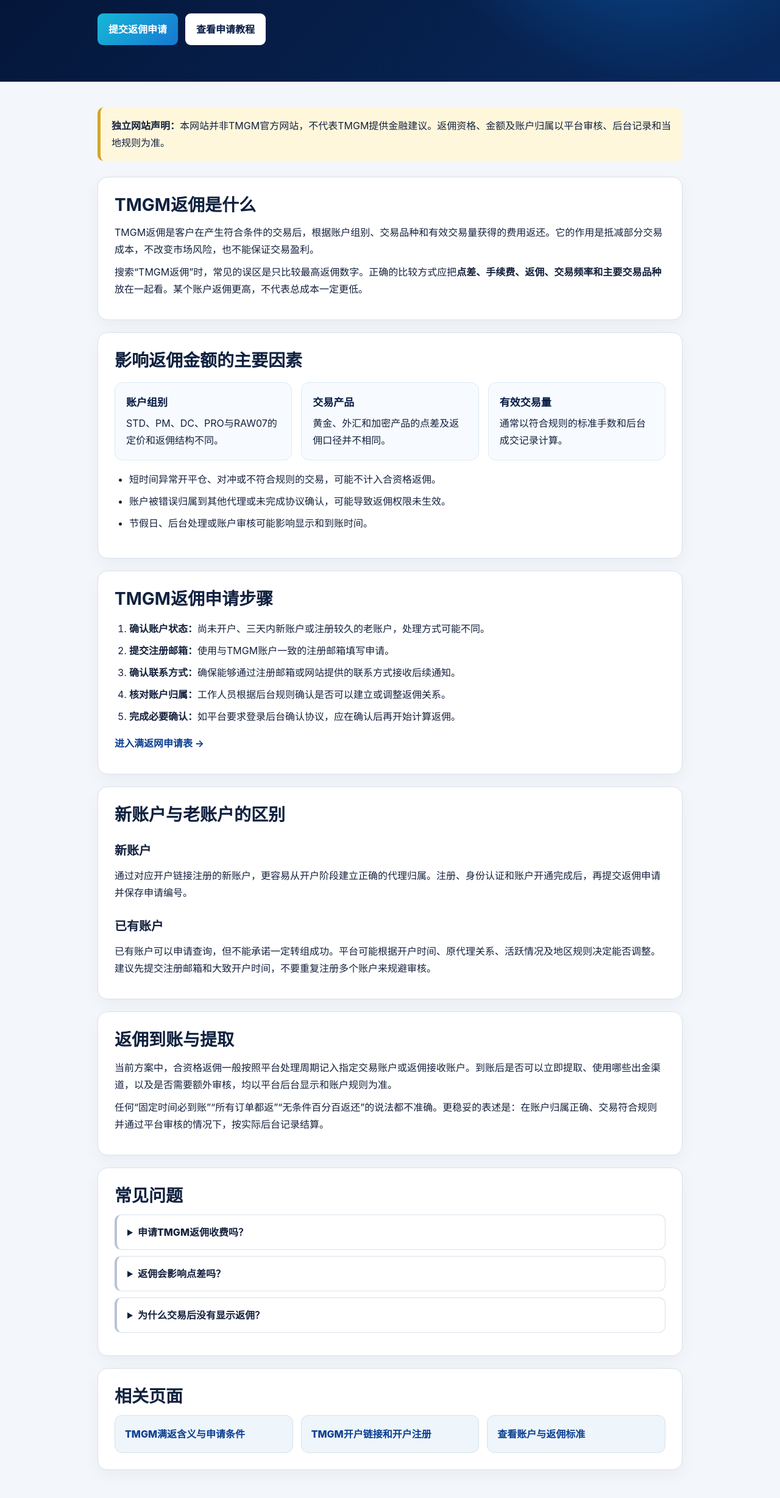
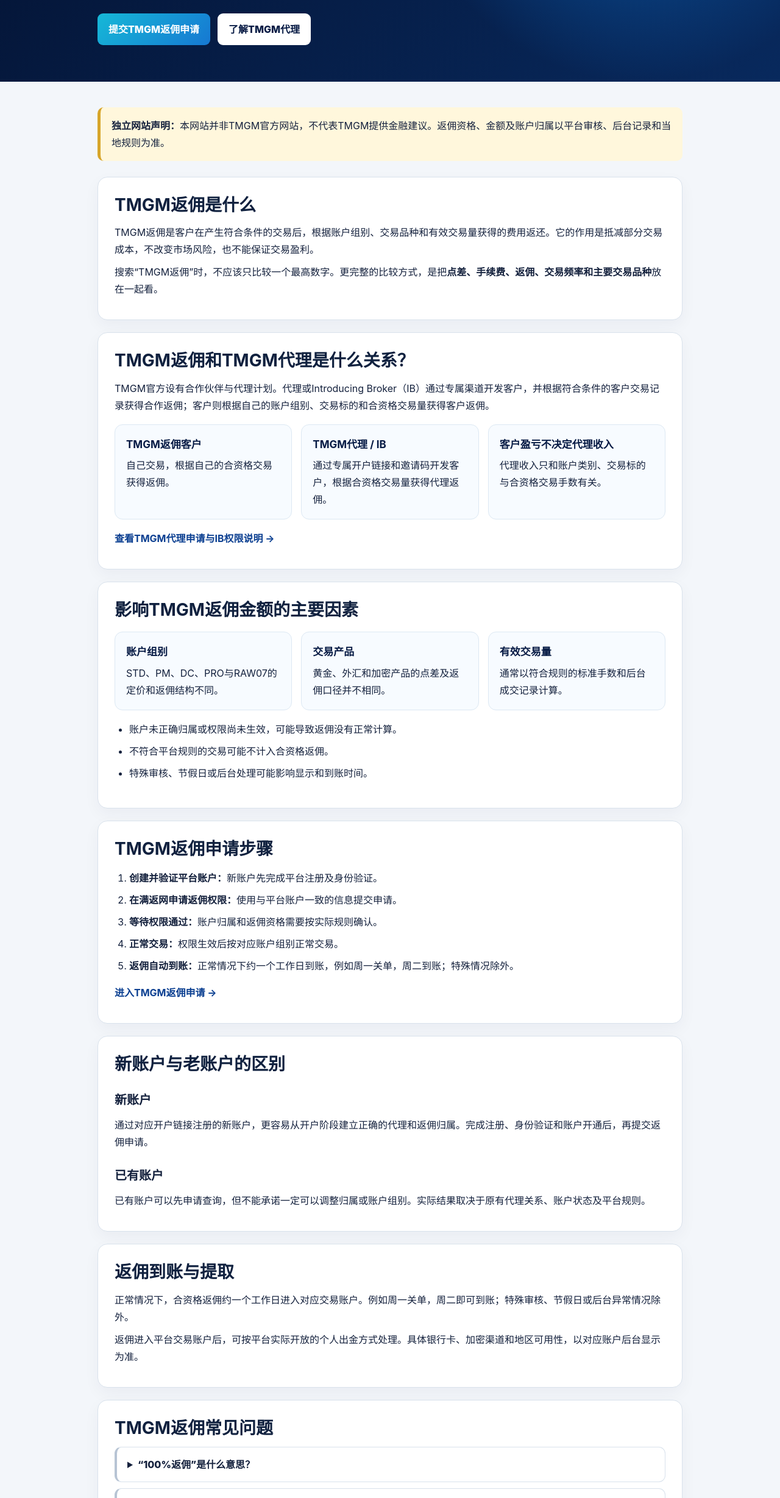
Before and after one commit to 327979420/tmgm-full-rebate, a plain HTML site: page tmgm-fan-yong.html in a window 1280 px wide. Shown: the part 343-2800 px from the top of the page at 61% size. Drawn offline with Linux system fonts and the light colour scheme.

Commit message:
Strengthen TMGM rebate and agent topic links

```diff
--- a/tmgm-fan-yong.html
+++ b/tmgm-fan-yong.html
@@ -3,30 +3,32 @@
 <head>
 <meta charset="utf-8">
 <meta name="viewport" content="width=device-width,initial-scale=1">
-<title>TMGM返佣申请｜返佣标准、结算方式和常见问题</title>
-<meta name="description" content="TMGM返佣申请指南：了解账户类型、返佣计算、结算方式、新老账户区别及申请步骤。满返网为独立客户服务网站，并非TMGM官方网站。">
+<title>TMGM返佣申请｜返佣标准、结算方式和常见问题｜满返网</title>
+<meta name="description" content="TMGM返佣申请指南：了解TMGM账户类型、返佣计算、一个工作日结算、新老账户区别、TMGM代理与IB合作关系及申请步骤。">
 <meta name="robots" content="index,follow,max-image-preview:large">
 <link rel="canonical" href="https://max-rebate.com/tmgm-fan-yong.html">
+<link rel="icon" type="image/svg+xml" href="/favicon.svg">
 <meta property="og:type" content="article">
 <meta property="og:title" content="TMGM返佣申请｜返佣标准、结算方式和常见问题">
-<meta property="og:description" content="了解TMGM返佣申请条件、账户组别和到账流程。">
+<meta property="og:description" content="了解TMGM返佣申请条件、账户组别、到账流程，以及TMGM代理与返佣的关系。">
 <meta property="og:url" content="https://max-rebate.com/tmgm-fan-yong.html">
 <link rel="stylesheet" href="seo-pages.css">
-<script type="application/ld+json">{"@context":"https://schema.org","@type":"FAQPage","mainEntity":[{"@type":"Question","name":"TMGM返佣怎么计算？","acceptedAnswer":{"@type":"Answer","text":"返佣通常根据账户组别、交易产品、合资格标准手数和平台后台记录计算。不同账户的点差、手续费和返佣结构不同，最终金额以平台审核为准。"}},{"@type":"Question","name":"TMGM返佣什么时候到账？","acceptedAnswer":{"@type":"Answer","text":"合资格交易通常在订单平仓后的平台处理周期内结算，具体时间受后台处理、账户状态和节假日影响。"}},{"@type":"Question","name":"申请返佣需要提供密码吗？","acceptedAnswer":{"@type":"Answer","text":"不需要。正规申请不应要求交易密码、投资者密码、验证码、银行卡资料或证件图片。"}}]}</script>
+<script type="application/ld+json">{"@context":"https://schema.org","@type":"FAQPage","mainEntity":[{"@type":"Question","name":"TMGM返佣怎么计算？","acceptedAnswer":{"@type":"Answer","text":"返佣通常根据账户组别、交易产品、合资格标准手数和平台后台记录计算。不同账户的点差、手续费和返佣结构不同，最终金额以平台审核为准。"}},{"@type":"Question","name":"TMGM返佣什么时候到账？","acceptedAnswer":{"@type":"Answer","text":"正常情况下，合资格返佣约一个工作日到账。例如周一关单，周二可以到账；特殊情况可能需要更长时间。"}},{"@type":"Question","name":"TMGM代理和返佣是什么关系？","acceptedAnswer":{"@type":"Answer","text":"TMGM代理或IB通过专属开户链接和邀请码开发客户，代理返佣通常与客户账户类别、交易标的和合资格交易量有关；客户则可以根据自己的账户和交易记录获得返佣。"}},{"@type":"Question","name":"申请返佣需要提供密码吗？","acceptedAnswer":{"@type":"Answer","text":"不需要。正规申请不应要求交易密码、投资者密码、验证码、银行卡密码或证件图片。"}}]}</script>
 </head>
 <body>
-<header class="top"><div class="wrap nav"><a class="brand" href="index.html">满返网</a><nav class="navlinks"><a href="tmgm-fan-yong.html">TMGM返佣</a><a href="tmgm-kai-hu.html">TMGM开户链接</a><a href="index.html#articles">返佣知识</a><a href="index.html#forms">提交申请</a></nav></div></header>
-<section class="hero"><div class="wrap"><div class="breadcrumb"><a href="index.html">首页</a> / TMGM返佣</div><div class="eyebrow">TMGM REBATE APPLICATION</div><h1>TMGM返佣申请与结算说明</h1><p>从账户类型、交易产品、有效手数到结算周期，返佣不是一个单独数字。先理解完整成本结构，再选择适合自己的账户和返佣方案。</p><div class="actions"><a class="btn btn-primary" href="index.html#forms">提交返佣申请</a><a class="btn btn-light" href="tutorial-rebate.html">查看申请教程</a></div></div></section>
+<header class="top"><div class="wrap nav"><a class="brand" href="index.html">Max Rebate 满返网</a><nav class="navlinks"><a href="tmgm-fan-yong.html">TMGM返佣</a><a href="tmgm-dai-li.html">TMGM代理</a><a href="tmgm-kai-hu.html">TMGM开户链接</a><a href="apply.html">提交申请</a></nav></div></header>
+<section class="hero"><div class="wrap"><div class="breadcrumb"><a href="index.html">首页</a> / TMGM返佣</div><div class="eyebrow">TMGM REBATE · MAX REBATE</div><h1>TMGM返佣申请与结算说明</h1><p>从账户类型、交易产品、有效手数到返佣到账，先理解完整成本结构，再选择适合自己的TMGM返佣方案。</p><div class="actions"><a class="btn btn-primary" href="apply.html">提交TMGM返佣申请</a><a class="btn btn-light" href="tmgm-dai-li.html">了解TMGM代理</a></div></div></section>
 <main><div class="wrap">
 <div class="notice"><strong>独立网站声明：</strong>本网站并非TMGM官方网站，不代表TMGM提供金融建议。返佣资格、金额及账户归属以平台审核、后台记录和当地规则为准。</div>
-<section class="card"><h2>TMGM返佣是什么</h2><p>TMGM返佣是客户在产生符合条件的交易后，根据账户组别、交易品种和有效交易量获得的费用返还。它的作用是抵减部分交易成本，不改变市场风险，也不能保证交易盈利。</p><p>搜索“TMGM返佣”时，常见的误区是只比较最高返佣数字。正确的比较方式应把<strong>点差、手续费、返佣、交易频率和主要交易品种</strong>放在一起看。某个账户返佣更高，不代表总成本一定更低。</p></section>
-<section class="card"><h2>影响返佣金额的主要因素</h2><div class="grid"><div class="mini"><strong>账户组别</strong>STD、PM、DC、PRO与RAW07的定价和返佣结构不同。</div><div class="mini"><strong>交易产品</strong>黄金、外汇和加密产品的点差及返佣口径并不相同。</div><div class="mini"><strong>有效交易量</strong>通常以符合规则的标准手数和后台成交记录计算。</div></div><ul><li>短时间异常开平仓、对冲或不符合规则的交易，可能不计入合资格返佣。</li><li>账户被错误归属到其他代理或未完成协议确认，可能导致返佣权限未生效。</li><li>节假日、后台处理或账户审核可能影响显示和到账时间。</li></ul></section>
-<section class="card"><h2>TMGM返佣申请步骤</h2><ol><li><strong>确认账户状态：</strong>尚未开户、三天内新账户或注册较久的老账户，处理方式可能不同。</li><li><strong>提交注册邮箱：</strong>使用与TMGM账户一致的注册邮箱填写申请。</li><li><strong>确认联系方式：</strong>确保能够通过注册邮箱或网站提供的联系方式接收后续通知。</li><li><strong>核对账户归属：</strong>工作人员根据后台规则确认是否可以建立或调整返佣关系。</li><li><strong>完成必要确认：</strong>如平台要求登录后台确认协议，应在确认后再开始计算返佣。</li></ol><p><a href="index.html#forms"><strong>进入满返网申请表 →</strong></a></p></section>
-<section class="card"><h2>新账户与老账户的区别</h2><h3>新账户</h3><p>通过对应开户链接注册的新账户，更容易从开户阶段建立正确的代理归属。注册、身份认证和账户开通完成后，再提交返佣申请并保存申请编号。</p><h3>已有账户</h3><p>已有账户可以申请查询，但不能承诺一定转组成功。平台可能根据开户时间、原代理关系、活跃情况及地区规则决定能否调整。建议先提交注册邮箱和大致开户时间，不要重复注册多个账户来规避审核。</p></section>
-<section class="card"><h2>返佣到账与提取</h2><p>当前方案中，合资格返佣一般按照平台处理周期记入指定交易账户或返佣接收账户。到账后是否可以立即提取、使用哪些出金渠道，以及是否需要额外审核，均以平台后台显示和账户规则为准。</p><p>任何“固定时间必到账”“所有订单都返”“无条件百分百返还”的说法都不准确。更稳妥的表述是：在账户归属正确、交易符合规则并通过平台审核的情况下，按实际后台记录结算。</p></section>
-<section class="card faq"><h2>常见问题</h2><details><summary>申请TMGM返佣收费吗？</summary><p>满返网当前主张0服务抽成，但具体可返还金额仍受平台政策、账户组别和有效交易记录影响。应以申请时确认的方案为准。</p></details><details><summary>返佣会影响点差吗？</summary><p>账户组别本身决定点差、手续费和返佣结构。选择返佣方案时应比较总交易成本，而不是把返佣和账户定价割裂来看。</p></details><details><summary>为什么交易后没有显示返佣？</summary><p>可能原因包括账户归属未生效、订单尚未进入处理周期、交易不符合规则、后台延迟或账户需要人工审核。可准备注册邮箱和交易账号联系查询，但不要提供密码。</p></details></section>
-<section class="card"><h2>相关页面</h2><div class="related"><a href="tmgm-man-fan.html">TMGM满返含义与申请条件</a><a href="tmgm-kai-hu.html">TMGM开户链接和开户注册</a><a href="index.html#tmgm">查看账户与返佣标准</a></div></section>
+<section class="card"><h2>TMGM返佣是什么</h2><p>TMGM返佣是客户在产生符合条件的交易后，根据账户组别、交易品种和有效交易量获得的费用返还。它的作用是抵减部分交易成本，不改变市场风险，也不能保证交易盈利。</p><p>搜索“TMGM返佣”时，不应该只比较一个最高数字。更完整的比较方式，是把<strong>点差、手续费、返佣、交易频率和主要交易品种</strong>放在一起看。</p></section>
+<section class="card"><h2>TMGM返佣和TMGM代理是什么关系？</h2><p>TMGM官方设有合作伙伴与代理计划。代理或Introducing Broker（IB）通过专属渠道开发客户，并根据符合条件的客户交易记录获得合作返佣；客户则根据自己的账户组别、交易标的和合资格交易量获得客户返佣。</p><div class="grid"><div class="mini"><strong>TMGM返佣客户</strong>自己交易，根据自己的合资格交易获得返佣。</div><div class="mini"><strong>TMGM代理 / IB</strong>通过专属开户链接和邀请码开发客户，根据合资格交易量获得代理返佣。</div><div class="mini"><strong>客户盈亏不决定代理收入</strong>代理收入只和账户类别、交易标的与合资格交易手数有关。</div></div><p><a href="tmgm-dai-li.html"><strong>查看TMGM代理申请与IB权限说明 →</strong></a></p></section>
+<section class="card"><h2>影响TMGM返佣金额的主要因素</h2><div class="grid"><div class="mini"><strong>账户组别</strong>STD、PM、DC、PRO与RAW07的定价和返佣结构不同。</div><div class="mini"><strong>交易产品</strong>黄金、外汇和加密产品的点差及返佣口径并不相同。</div><div class="mini"><strong>有效交易量</strong>通常以符合规则的标准手数和后台成交记录计算。</div></div><ul><li>账户未正确归属或权限尚未生效，可能导致返佣没有正常计算。</li><li>不符合平台规则的交易可能不计入合资格返佣。</li><li>特殊审核、节假日或后台处理可能影响显示和到账时间。</li></ul></section>
+<section class="card"><h2>TMGM返佣申请步骤</h2><ol><li><strong>创建并验证平台账户：</strong>新账户先完成平台注册及身份验证。</li><li><strong>在满返网申请返佣权限：</strong>使用与平台账户一致的信息提交申请。</li><li><strong>等待权限通过：</strong>账户归属和返佣资格需要按实际规则确认。</li><li><strong>正常交易：</strong>权限生效后按对应账户组别正常交易。</li><li><strong>返佣自动到账：</strong>正常情况下约一个工作日到账，例如周一关单，周二到账；特殊情况除外。</li></ol><p><a href="apply.html"><strong>进入TMGM返佣申请 →</strong></a></p></section>
+<section class="card"><h2>新账户与老账户的区别</h2><h3>新账户</h3><p>通过对应开户链接注册的新账户，更容易从开户阶段建立正确的代理和返佣归属。完成注册、身份验证和账户开通后，再提交返佣申请。</p><h3>已有账户</h3><p>已有账户可以先申请查询，但不能承诺一定可以调整归属或账户组别。实际结果取决于原有代理关系、账户状态及平台规则。</p></section>
+<section class="card"><h2>返佣到账与提取</h2><p>正常情况下，合资格返佣约一个工作日进入对应交易账户。例如周一关单，周二即可到账；特殊审核、节假日或后台异常情况除外。</p><p>返佣进入平台交易账户后，可按平台实际开放的个人出金方式处理。具体银行卡、加密渠道和地区可用性，以对应账户后台显示为准。</p></section>
+<section class="card faq"><h2>TMGM返佣常见问题</h2><details><summary>“100%返佣”是什么意思？</summary><p>指满返网在实际收到券商返佣后，把属于客户的合资格返佣部分100%返还给客户。点差属于固定交易成本，无法返还。</p></details><details><summary>返佣会影响点差吗？</summary><p>满返网当前返佣服务不额外增加隐藏点差加价。实际交易条件仍由TMGM、账户组别和市场环境决定。</p></details><details><summary>为什么交易后没有显示返佣？</summary><p>可能原因包括账户归属尚未生效、交易不符合规则、后台延迟或账户需要人工审核。查询时只需提供必要的账户识别信息，不要提供交易密码。</p></details><details><summary>我也想做代理，可以申请吗？</summary><p>可以。代理权限开通后，可获得专属开户链接和邀请码用于展业，并按客户账户类别、交易标的和合资格交易手数获得代理返佣。详细说明请查看TMGM代理页面。</p></details></section>
+<section class="card"><h2>TMGM相关页面</h2><div class="related"><a href="tmgm-dai-li.html">TMGM代理申请与IB权限</a><a href="tmgm-man-fan.html">TMGM满返含义与申请条件</a><a href="tmgm-kai-hu.html">TMGM开户链接与开户注册</a><a href="rebate-ib-guide.html">返佣与IB的关系</a><a href="apply.html">提交TMGM返佣申请</a></div></section>
 </div></main>
-<footer class="footer"><div class="wrap"><strong>满返网</strong><p>独立多平台返佣服务网站，并非TMGM官方网站。平台名称和标识仅用于识别相关产品。</p><p class="risk">差价合约属于高风险杠杆产品，可能导致快速亏损。本网站不提供个人投资建议。</p><p><a href="privacy.html">隐私说明</a></p></div></footer>
+<footer class="footer"><div class="wrap"><strong>Max Rebate · 满返网</strong><p>专注TMGM返佣、TMGM代理及交易成本服务的独立网站，并非TMGM官方网站。</p><p class="risk">差价合约、外汇及其他杠杆产品具有高风险，可能导致快速亏损。本网站不提供个人投资建议。</p><p><a href="about.html">About Us</a> · <a href="privacy.html">Privacy</a> · <a href="terms.html">Terms</a> · <a href="contact.html">Contact</a></p></div></footer>
 </body>
 </html>
```
